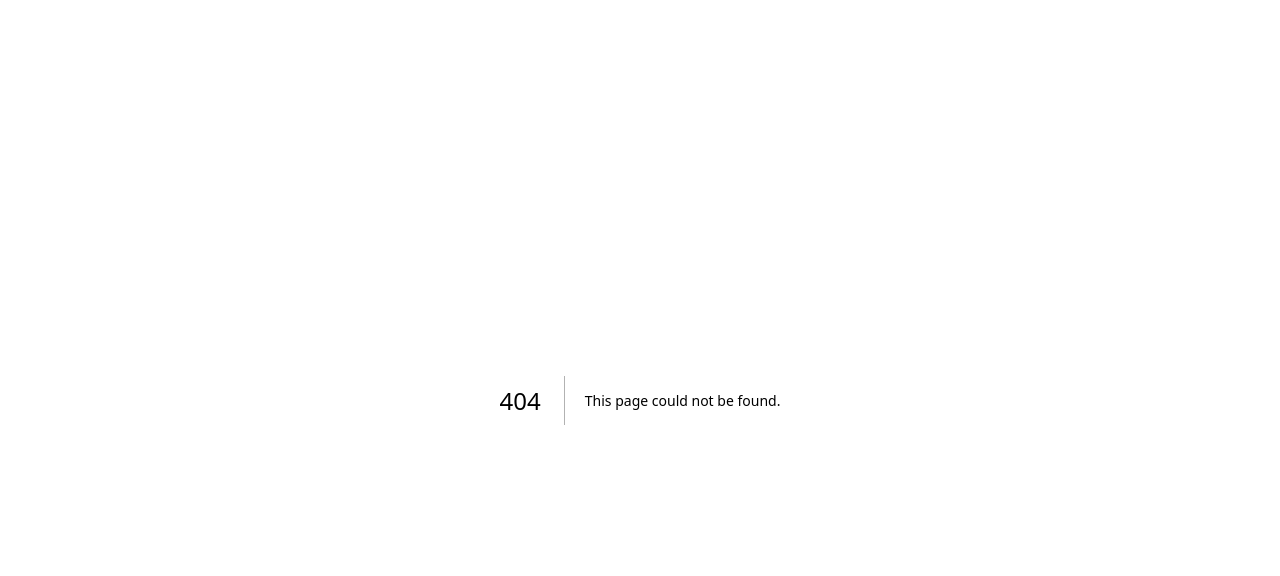
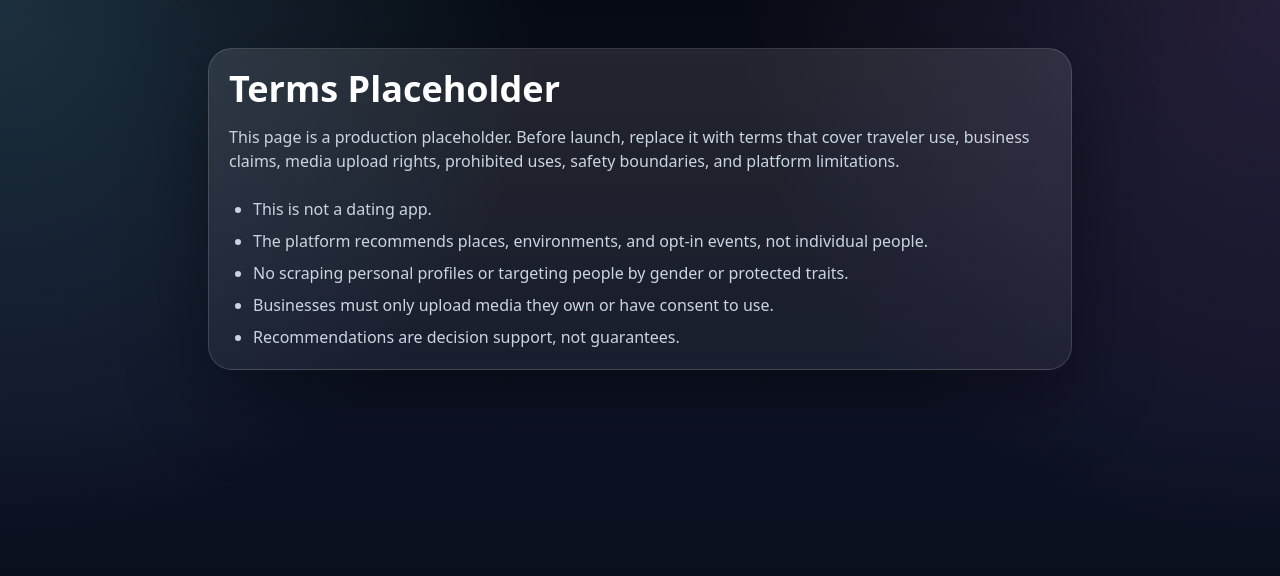
Before and after one commit to irf97/Travel-Guide, a Next.js app in the folder mvp/: page /terms in a window 1280 px wide. Before the commit this address had no page. Shown: the top 576 px of the page. Built offline with nearby package versions, Linux system fonts and the light colour scheme.

Commit message:
Add terms placeholder page

```diff
--- /dev/null
+++ b/mvp/app/terms/page.tsx
@@ -0,0 +1,21 @@
+import { Card } from "@/components/ui";
+
+export default function TermsPage() {
+  return (
+    <main className="mx-auto max-w-4xl px-4 py-12">
+      <Card>
+        <h1 className="text-4xl font-black text-white">Terms Placeholder</h1>
+        <p className="mt-4 text-slate-300">
+          This page is a production placeholder. Before launch, replace it with terms that cover traveler use, business claims, media upload rights, prohibited uses, safety boundaries, and platform limitations.
+        </p>
+        <ul className="mt-6 list-disc space-y-2 pl-6 text-slate-300">
+          <li>This is not a dating app.</li>
+          <li>The platform recommends places, environments, and opt-in events, not individual people.</li>
+          <li>No scraping personal profiles or targeting people by gender or protected traits.</li>
+          <li>Businesses must only upload media they own or have consent to use.</li>
+          <li>Recommendations are decision support, not guarantees.</li>
+        </ul>
+      </Card>
+    </main>
+  );
+}
```
